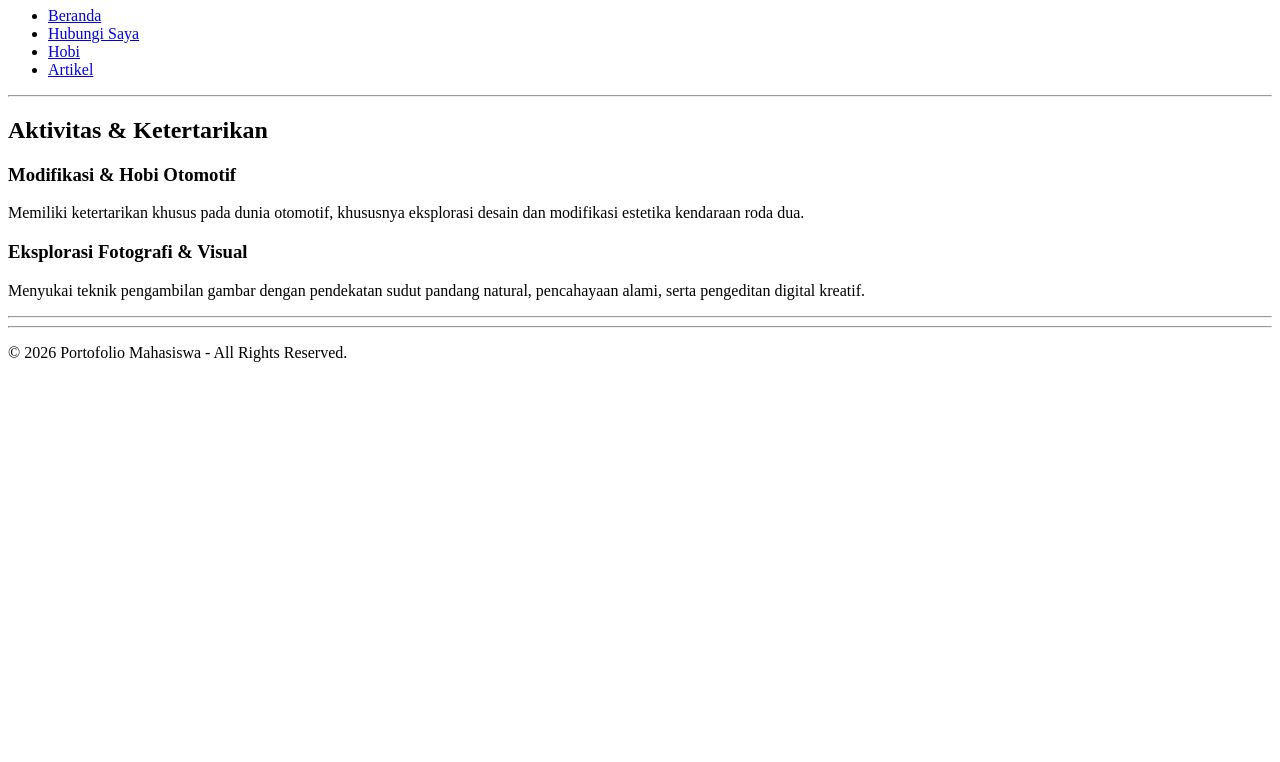
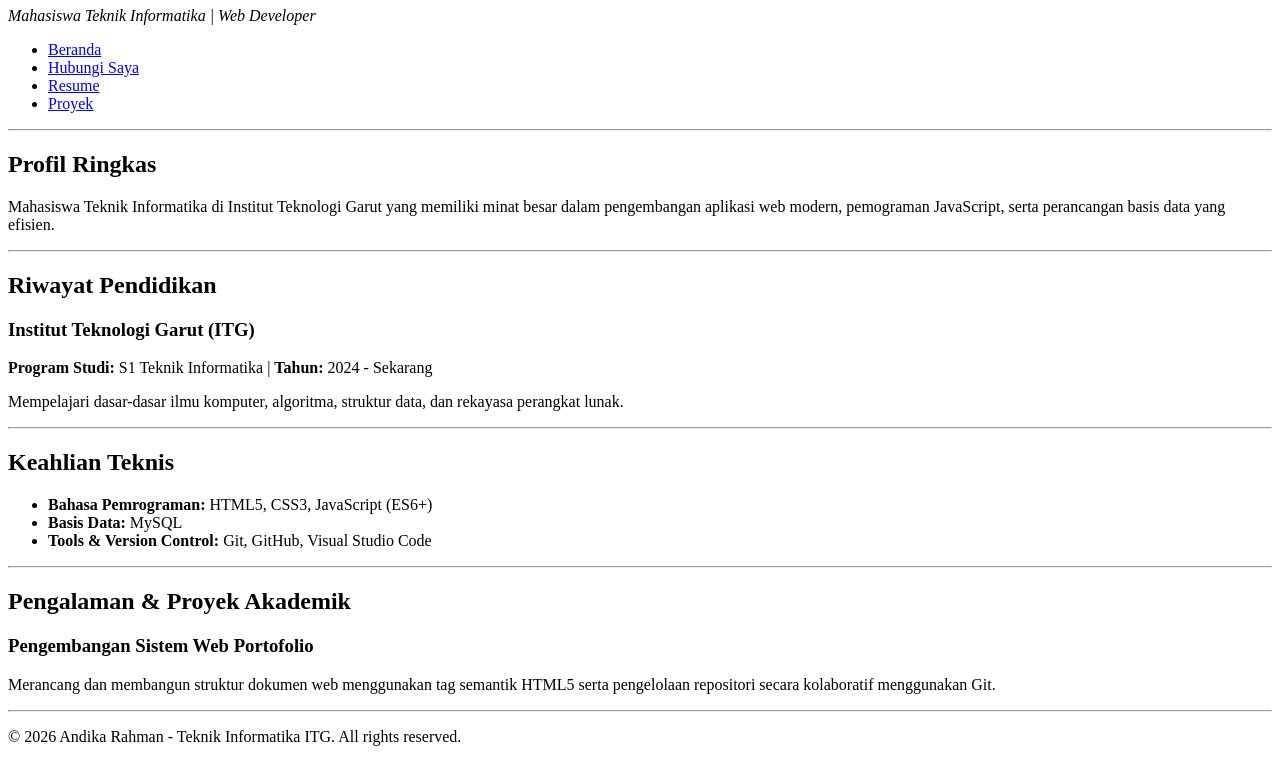
Before and after one commit to andika282006/praktikum-web-2026, a plain HTML site: page pertemuan_2/resume.html in a window 1280 px wide. Shown: the part 73-835 px from the top of the page. Before the commit the page ends 800 px from the top, so only its background shows below. Drawn offline with Linux system fonts and the light colour scheme.

Commit message:
Menambahkan proyek portofolio

```diff
--- a/pertemuan_2/resume.html
+++ b/pertemuan_2/resume.html
@@ -3,17 +3,18 @@
 <head>
     <meta charset="UTF-8">
     <meta name="viewport" content="width=device-width, initial-scale=1.0">
-    <title>Modul 2 - Hobi & Minat</title>
+    <title>Modul 2 - Resume & Profil Profesional</title>
 </head>
 <body>
     <header>
-        <h1>Hobi & Minat Pribadi</h1>
+        <h1>Andika Rahman</h1>
+        <p><em>Mahasiswa Teknik Informatika | Web Developer</em></p>
         <nav>
             <ul>
                 <li><a href="index.html">Beranda</a></li>
                 <li><a href="kontak.html">Hubungi Saya</a></li>
-                <li><a href="resume.html">Hobi</a></li>
-                <li><a href="artikel.html">Artikel</a></li>
+                <li><a href="resume.html">Resume</a></li>
+                <li><a href="project.html">Proyek</a></li>
             </ul>
         </nav>
     </header>
@@ -21,27 +22,48 @@
     <hr>
 
     <main>
-        <section id="hobi-utama">
-            <h2>Aktivitas & Ketertarikan</h2>
+        <section id="profil">
+            <h2>Profil Ringkas</h2>
+            <p>Mahasiswa Teknik Informatika di Institut Teknologi Garut yang memiliki minat besar dalam pengembangan aplikasi web modern, pemograman JavaScript, serta perancangan basis data yang efisien.</p>
+        </section>
+
+        <hr>
+
+        <section id="pendidikan">
+            <h2>Riwayat Pendidikan</h2>
             <article>
-                <h3>Modifikasi & Hobi Otomotif</h3>
-                <p>Memiliki ketertarikan khusus pada dunia otomotif, khususnya eksplorasi desain dan modifikasi estetika kendaraan roda dua.</p>
-            </article>
-
-            <article>
-                <h3>Eksplorasi Fotografi & Visual</h3>
-                <p>Menyukai teknik pengambilan gambar dengan pendekatan sudut pandang natural, pencahayaan alami, serta pengeditan digital kreatif.</p>
+                <h3>Institut Teknologi Garut (ITG)</h3>
+                <p><strong>Program Studi:</strong> S1 Teknik Informatika | <strong>Tahun:</strong> 2024 - Sekarang</p>
+                <p>Mempelajari dasar-dasar ilmu komputer, algoritma, struktur data, dan rekayasa perangkat lunak.</p>
             </article>
         </section>
 
         <hr>
 
+        <section id="keahlian">
+            <h2>Keahlian Teknis</h2>
+            <ul>
+                <li><strong>Bahasa Pemrograman:</strong> HTML5, CSS3, JavaScript (ES6+)</li>
+                <li><strong>Basis Data:</strong> MySQL</li>
+                <li><strong>Tools & Version Control:</strong> Git, GitHub, Visual Studio Code</li>
+            </ul>
+        </section>
+
+        <hr>
+
+        <section id="pengalaman">
+            <h2>Pengalaman & Proyek Akademik</h2>
+            <article>
+                <h3>Pengembangan Sistem Web Portofolio</h3>
+                <p>Merancang dan membangun struktur dokumen web menggunakan tag semantik HTML5 serta pengelolaan repositori secara kolaboratif menggunakan Git.</p>
+            </article>
+        </section>
     </main>
 
     <hr>
 
     <footer>
-        <p>&copy; 2026 Portofolio Mahasiswa - All Rights Reserved.</p>
+        <p>&copy; 2026 Andika Rahman - Teknik Informatika ITG. All rights reserved.</p>
     </footer>
 </body>
 </html>
```
Also changed, not shown: pertemuan_2/artikel.html (deleted, +0 -51 lines), pertemuan_2/index.html (+2 -2 lines), pertemuan_2/kontak.html (+2 -2 lines), pertemuan_2/project.html (added, +59 -0 lines).
